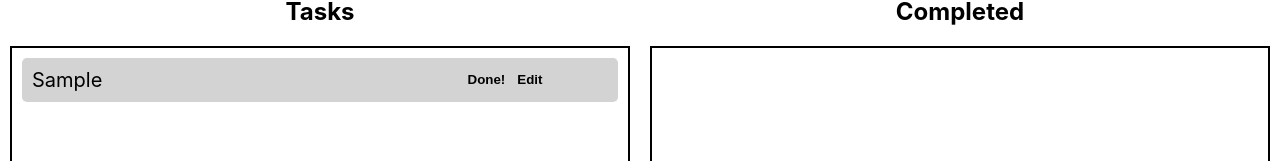
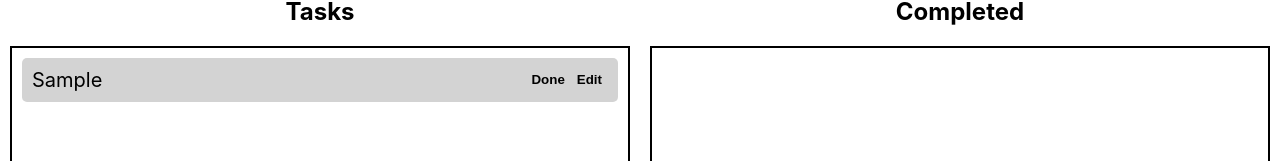
Before and after one commit to gfraser88/to-do-list, a React (Create React App) app: page / in a window 1280 px wide. Both pictures are taken after typing "Sample" into the empty fields and a click on the button "Add". Shown: the part 156-317 px from the top of the page. Built offline with nearby package versions, Linux system fonts and the light colour scheme.

Commit message:
Minor design changes and updated readme

```diff
--- a/src/components/CompletedItem.js
+++ b/src/components/CompletedItem.js
@@ -10,7 +10,7 @@ function CompletedItem(props) {
         <li className="completed-item">
             <div className="task-container">
                 <span className="completed-title">{props.title}</span>
-                <button className="btn btn-uncompleted" onClick={notCompleteClick}>Not done yet!</button>
+                <button className="btn btn-uncompleted" onClick={notCompleteClick}>Not Done</button>
             </div>
         </li>
   );
--- a/src/components/ToDoItem.js
+++ b/src/components/ToDoItem.js
@@ -28,11 +28,11 @@ function ToDoItem(props) {
   }
 
   function moveUpClick() {
-    props.moveUp(props.index);
+    props.moveUp(props.index); //send index position
   }
 
   function moveDownClick() {
-    props.moveDown(props.index);
+    props.moveDown(props.index); //send index position
   }
 
   return (
@@ -49,12 +49,10 @@ function ToDoItem(props) {
       <div className="task-container">
           <span className="task-title">{props.title}</span>
           <div className="options">
-            <button className="btn btn-completed" onClick={completeClick}>Done!</button>
-            <button className="btn btn-edit" onClick={editModeToggle}>Edit</button>
             <button className={props.totalTasks > 1 && props.index > 0 ? "btn btn-up" : "btn btn-up hidden" } onClick={moveUpClick}><FontAwesomeIcon icon={faArrowAltCircleUp} size="lg" /></button>
             <button className={props.totalTasks > 1 && props.index  < (props.totalTasks - 1) ? "btn btn-down" : "btn btn-down hidden"} onClick={moveDownClick}><FontAwesomeIcon icon={faArrowAltCircleDown} size="lg" /></button>
-            {/* {props.totalTasks > 1 && props.index > 0 ? <button className="btn btn-up hidden" onClick={moveUpClick}><FontAwesomeIcon icon={faArrowAltCircleUp} size="1x" /></button> : ""}
-            {props.totalTasks > 1 && props.index  < (props.totalTasks - 1) ? <button className="btn btn-down hidden" onClick={moveDownClick}><FontAwesomeIcon icon={faArrowAltCircleDown} size="1x" /></button> : ""} */}
+            <button className="btn btn-completed" onClick={completeClick}>Done</button>
+            <button className="btn btn-edit" onClick={editModeToggle}>Edit</button>
           </div>
       </div>
       }
--- a/src/index.css
+++ b/src/index.css
@@ -69,8 +69,9 @@ ul {
   border-radius: 5px;
 }
 
-.task-title {
+.task-title, .completed-title {
   font-size: 20px;
+  word-break: break-all;
 }
 
 .btn, .btn:focus {
```
Also changed, not shown: 1 other file (tests, documents, lock files or other folders).
